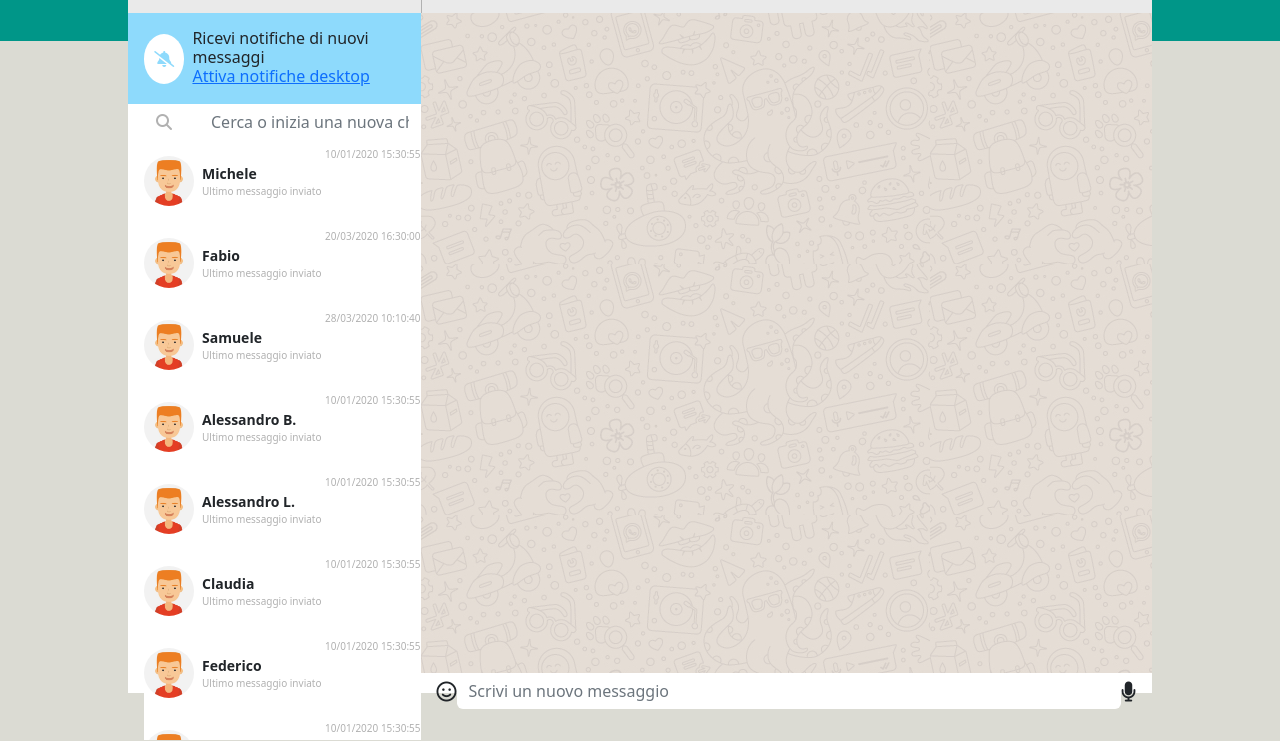
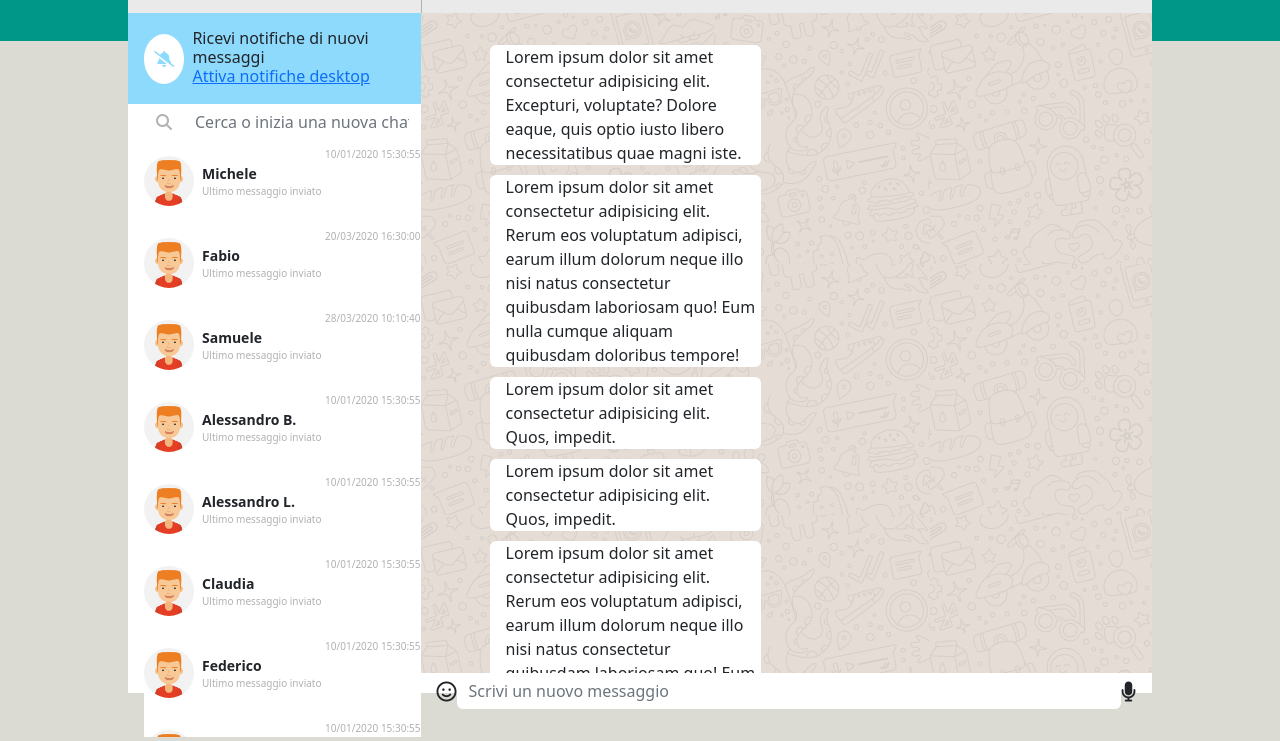
Before and after one commit to Dan97O/vue-boolzapp, a plain HTML site: page milestone_1/index.html in a window 1280 px wide. Shown: the part 83-824 px from the top of the page. Drawn offline with nearby package versions, Linux system fonts and the light colour scheme.

Commit message:
add section message received

```diff
--- a/milestone_1/assets/css/style.css
+++ b/milestone_1/assets/css/style.css
@@ -89,8 +89,13 @@ body{
 
 /* #region users_contacts */
 .users{
-  height: 600px;
+  height: 597px;
+
   overflow-y: auto;
+}
+
+.users div:hover{
+  background-color: var(--wa-header-bg);
 }
 
 .user_name{
@@ -121,3 +126,19 @@ body{
  background-image: url(../img/mine.jpg);
  height: 660px;
 }
+
+.message {
+  flex-shrink: 0;
+  padding: 6px 1rem;
+}
+
+.message_received{
+  display: flex;
+  align-items: center;
+  width: 45%;
+  min-height: 50px;
+  padding: 0 0.25rem 0 1rem;
+  border-radius: 6px;
+  margin: 10px 5px;
+  background-color: var(--wa-container-light);
+}
--- a/milestone_1/index.html
+++ b/milestone_1/index.html
@@ -57,7 +57,7 @@
         <!-- /silent_mode -->
         <div class="search_group input-group d-flex bg-white rounded-0 border-0">
           <span class="input-group-text bg-white rounded-0 border-0" id="search_group">
-            <i class="fa-solid fa-magnifying-glass mx-3 border-0"></i>
+            <i class="fa-solid fa-magnifying-glass ms-3 border-0"></i>
           </span>
           <input type="text" class="form-control rounded-0 border-0" placeholder="Cerca o inizia una nuova chat"
             aria-label="Search" aria-describedby="search_group">
@@ -118,7 +118,34 @@
 
       <main>
 
+        <div class="h-100 px-5 overflow-auto position-relative">
+          <div class="py-3 text d-flex flex-column-reverse flex-shrink-0 ">
+            <div class="message">
+              <div class="message_received">
+                Lorem ipsum dolor sit amet consectetur adipisicing elit. Excepturi, voluptate? Dolore eaque, quis optio iusto libero necessitatibus quae magni iste.
+              </div>
+              <div class="message_received">
+                Lorem ipsum dolor sit amet consectetur adipisicing elit. Rerum eos voluptatum adipisci, earum illum dolorum neque illo nisi natus consectetur quibusdam laboriosam quo! Eum nulla cumque aliquam quibusdam doloribus tempore!
+              </div>
+              <div class="message_received">
+              Lorem ipsum dolor sit amet consectetur adipisicing elit. Quos, impedit.
+              </div>
+              <div class="message_received">
+                Lorem ipsum dolor sit amet consectetur adipisicing elit. Quos, impedit.
+              </div>
+              <div class="message_received">
+                Lorem ipsum dolor sit amet consectetur adipisicing elit. Rerum eos voluptatum adipisci, earum illum dolorum neque illo nisi natus consectetur quibusdam laboriosam quo! Eum nulla cumque aliquam quibusdam doloribus tempore!
+              </div>
+              <div class="message_received">
+              Lorem ipsum dolor sit amet consectetur adipisicing elit. Quos, impedit.
+              </div>
+              <div class="message_received">
+                Lorem ipsum dolor sit amet consectetur adipisicing elit. Quos, impedit.
+              </div>
+            </div>
+          </div>
 
+        </div>
 
 
 
@@ -130,7 +157,8 @@
       <footer>
         <div class="d-flex justify-content-around align-items-center px-3">
           <i class="fa-regular fa-face-smile fa-lg"></i>
-          <input type="text" class="form-control border-0 text_dark" name="newMessage" id="newMessage" placeholder="Scrivi un nuovo messaggio">
+          <input type="text" class="form-control border-0 text_dark" name="newMessage" id="newMessage"
+            placeholder="Scrivi un nuovo messaggio">
           <i class="fa-solid fa-microphone fa-lg"></i>
         </div>
       </footer>
```
